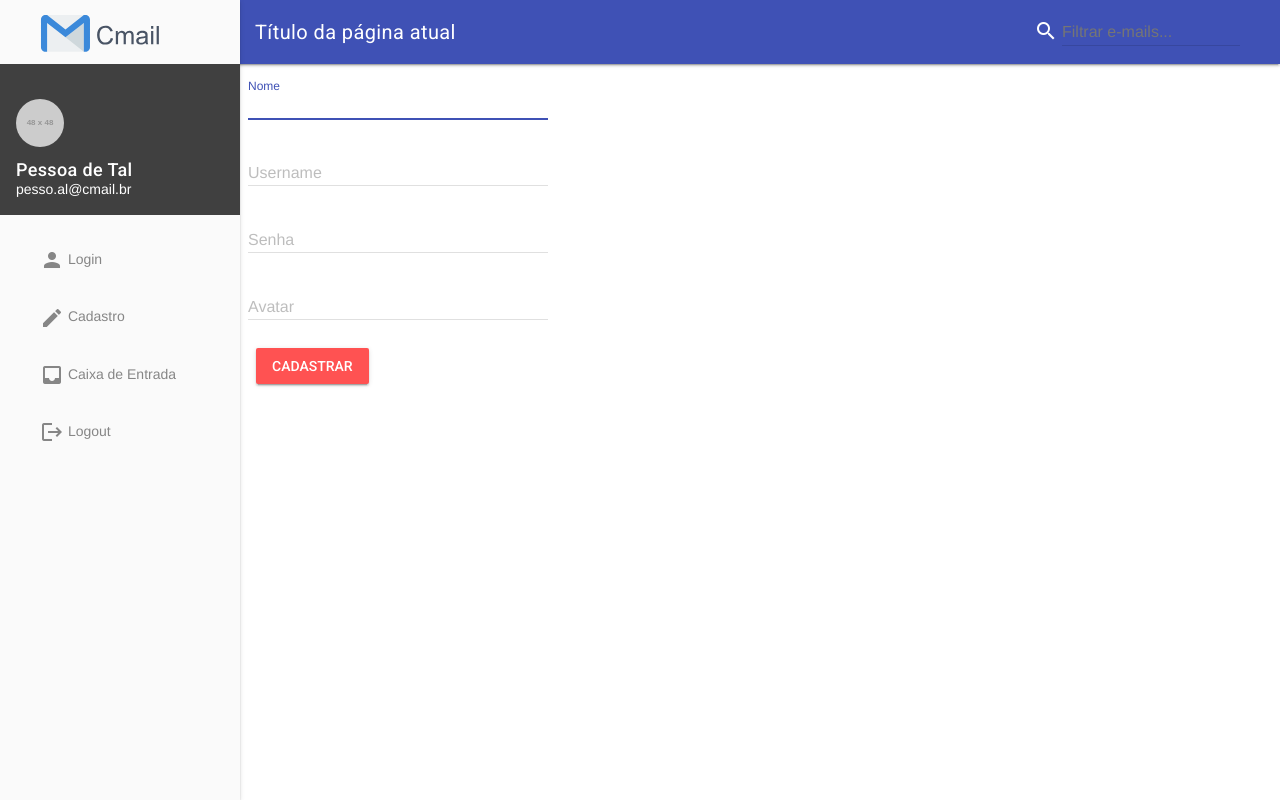
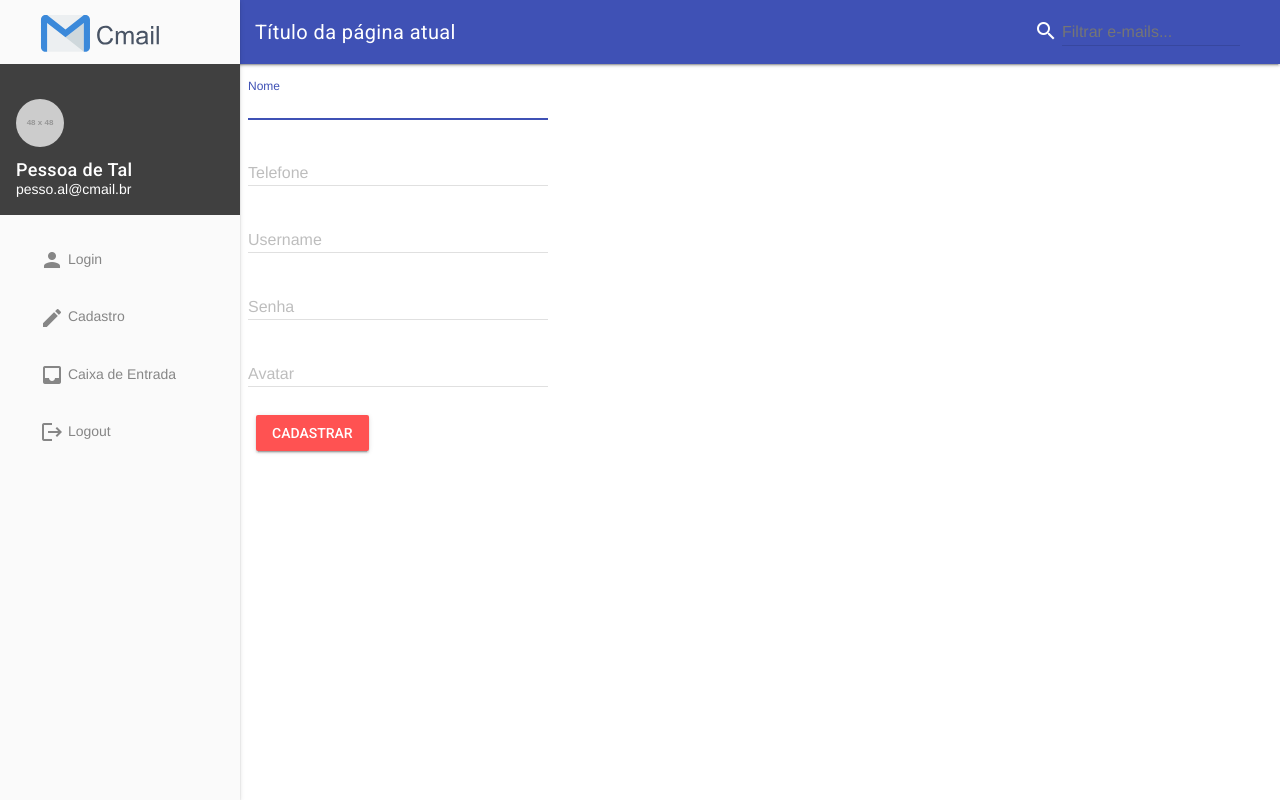
Before and after one commit to evelisee-zz/cmail-15-06-2020, an Angular app: page /cadastro in a window 1280 px wide. Built offline with nearby package versions, Linux system fonts and the light colour scheme.

Commit message:
feat: requisicoes async

```diff
--- a/src/app/app.module.ts
+++ b/src/app/app.module.ts
@@ -1,6 +1,7 @@
 import { BrowserModule } from '@angular/platform-browser';
 import { NgModule } from '@angular/core';
 import { FormsModule, ReactiveFormsModule } from '@angular/forms';
+import { HttpClientModule } from '@angular/common/http';
 
 import { AppComponent } from './app.component';
 import { HeaderComponent } from './components/header/header.component';
@@ -25,6 +26,7 @@ import { CmailFormFieldDirective } from './components/cmail-form-group/cmail-for
     BrowserModule,
     FormsModule,
     ReactiveFormsModule,
+    HttpClientModule,
     ModuloRoteamento
   ],
   providers: [],
--- a/src/app/components/cmail-form-group/cmail-form-group.component.html
+++ b/src/app/components/cmail-form-group/cmail-form-group.component.html
@@ -1,5 +1,5 @@
 <div class="cmailInputForm">
-    <div class="mdl-textfield mdl-textfield--floating-label">
+    <div class="mdl-textfield mdl-textfield--floating-label" [ngClass]="{ 'is-invalid': campo.invalid && campo.touched }">
         <ng-content></ng-content>
         <label class="mdl-textfield__label" [for]="idCampo">{{textoDaLabel}}</label>
         <span class="mdl-textfield__formline"></span>
--- a/src/app/components/cmail-form-group/cmail-form-group.component.ts
+++ b/src/app/components/cmail-form-group/cmail-form-group.component.ts
@@ -1,4 +1,5 @@
 import { Component, OnInit, ElementRef, Input } from '@angular/core';
+import { FormControl } from '@angular/forms';
 
 @Component({
   selector: 'cmail-form-group',
@@ -9,6 +10,7 @@ import { Component, OnInit, ElementRef, Input } from '@angular/core';
 export class CmailFormGroupComponent implements OnInit {
   textoDaLabel = "";
   idCampo = "";
+  @Input() campo = new FormControl();
 
   constructor(
     private elemento: ElementRef
--- a/src/app/modules/cadastro/cadastro.component.html
+++ b/src/app/modules/cadastro/cadastro.component.html
@@ -5,24 +5,33 @@
       <div class="mdl-grid">
         <form [formGroup]="formCadastro" (ngSubmit)="handleCadastrarUsuario()">
 
-          <cmail-form-group>
+          <cmail-form-group [campo]="formCadastro.get('nome')">
             <input autofocus required type="text" name="nome" placeholder=" " formControlName="nome" cmailFormField />
-            <span class="mdl-textfield__error">Informar um nome é obrigatório!</span>
+            <span class="mdl-textfield__error" *ngIf="formCadastro.get('nome').errors?.required">Informar um nome é obrigatório!</span>
+            <span class="mdl-textfield__error" *ngIf="formCadastro.get('nome').errors?.minlength">Você preencheu {{ formCadastro.get('nome').errors.minlength.actualLength}} caracteres de {{formCadastro.get('nome').errors.minlength.requiredLength}}</span>
           </cmail-form-group>
 
-          <cmail-form-group>
-            <input autofocus required type="text" name="username" placeholder=" " formControlName="username" cmailFormField />
-            <span class="mdl-textfield__error">Informar um usuário é obrigatório!</span>
+          <cmail-form-group [campo]="formCadastro.get('telefone')">
+            <input autofocus required type="text" name="telefone" placeholder=" " formControlName="telefone" cmailFormField />
+            <span class="mdl-textfield__error" *ngIf="formCadastro.get('telefone').errors?.required">Informar um telefone é obrigatório!</span>
+            <span class="mdl-textfield__error" *ngIf="formCadastro.get('telefone').errors?.pattern">O telefone deve conter 8 ou 9 números</span>
           </cmail-form-group>
 
-          <cmail-form-group>
-            <input autofocus required type="password" name="senha" placeholder=" " formControlName="senha" cmailFormField />
-            <span class="mdl-textfield__error">Informar um senha é obrigatório!</span>
+          <cmail-form-group [campo]="formCadastro.get('username')">
+            <input autofocus required type="text" name="username" placeholder=" " formControlName="username" cmailFormField />
+            <span class="mdl-textfield__error" *ngIf="formCadastro.get('username').errors?.required">Informar um nome é obrigatório!</span>
           </cmail-form-group>
 
-          <cmail-form-group>
-            <input autofocus required type="text" name="avatar" placeholder=" " formControlName="avatar" cmailFormField />
-            <span class="mdl-textfield__error">Informar um senha é obrigatório!</span>
+          <cmail-form-group [campo]="formCadastro.get('senha')">
+            <input autofocus required type="password" name="senha" placeholder=" " formControlName="senha" cmailFormField />
+            <span class="mdl-textfield__error" *ngIf="formCadastro.get('senha').errors?.required">Informar um senha é obrigatório!</span>
+          </cmail-form-group>
+
+          <cmail-form-group [campo]="formCadastro.get('avatar')">
+            <input autofocus type="text" name="avatar" placeholder=" " formControlName="avatar" cmailFormField />
+            <span class="mdl-textfield__error mdl-textfield__checking" *ngIf="formCadastro.get('avatar').status === 'PENDING'">Validação pendente...</span>
+            <span class="mdl-textfield__error mdl-textfield__valid" *ngIf="formCadastro.get('avatar').status === 'VALID'">Url válida :)</span>
+            <span class="mdl-textfield__error mdl-textfield__error" *ngIf="formCadastro.get('avatar').hasError('urlInvalida')">Erro na url informada :(</span>
           </cmail-form-group>
 
 
--- a/src/app/modules/cadastro/cadastro.component.ts
+++ b/src/app/modules/cadastro/cadastro.component.ts
@@ -1,5 +1,7 @@
 import { Component, OnInit } from '@angular/core';
 import { FormGroup, FormControl, Validators } from '@angular/forms';
+import { HttpClient, HttpResponseBase } from '@angular/common/http';
+import { map, catchError } from 'rxjs/operators'
 
 @Component({
   selector: 'cmail-cadastro',
@@ -9,24 +11,51 @@ import { FormGroup, FormControl, Validators } from '@angular/forms';
 })
 export class CadastroComponent implements OnInit {
 
-  isOkay = true;
+  constructor(
+    private httpClient: HttpClient
+  ) { }
+
+  validaImagem(campoDoFormulario: FormControl){
+    console.log(campoDoFormulario)
+    return this.httpClient
+      .head(campoDoFormulario.value, {
+        observe: 'response'
+      })
+      .pipe(
+        map((response: HttpResponseBase) => {
+          console.log(response)
+          return response.ok ? null : { urlInvalida: true}
+        }),
+      catchError((error) => {
+        return [{urlInvalida: true}]
+      })
+      )
+  }
 
   formCadastro = new FormGroup({
-    nome: new FormControl('', Validators.required),
-    username: new FormControl('', Validators.required),
-    senha: new FormControl('', [Validators.required, Validators.minLength(2)]),
-    avatar: new FormControl('', Validators.required),
+    nome: new FormControl('', [Validators.required, Validators.minLength(3)]),
+    username: new FormControl('', [Validators.required]),
+    senha: new FormControl('', [Validators.required]),
+    telefone: new FormControl('', [Validators.required, Validators.pattern('[0-9]{4}-?[0-9]{4}[0-9]?')]),
+    avatar: new FormControl('', [], this.validaImagem.bind(this)),
   })
 
-  constructor() { }
+  ngOnInit(): void {}
 
-  ngOnInit(): void {
+
+  validarTodosOsCamposDoFormulario(form: FormGroup){
+    Object.keys(form.controls).forEach(field => {
+      const control = form.get(field);
+      control.markAsTouched({ onlySelf: true})
+    })
   }
 
   handleCadastrarUsuario() {
     console.log(this.formCadastro)
-    if(this.formCadastro.invalid) {
-      console.log('invalido')
+    if(this.formCadastro.valid) {
+      this.formCadastro.reset();
+    } else {
+      this.validarTodosOsCamposDoFormulario(this.formCadastro);
     }
   }
 
```
